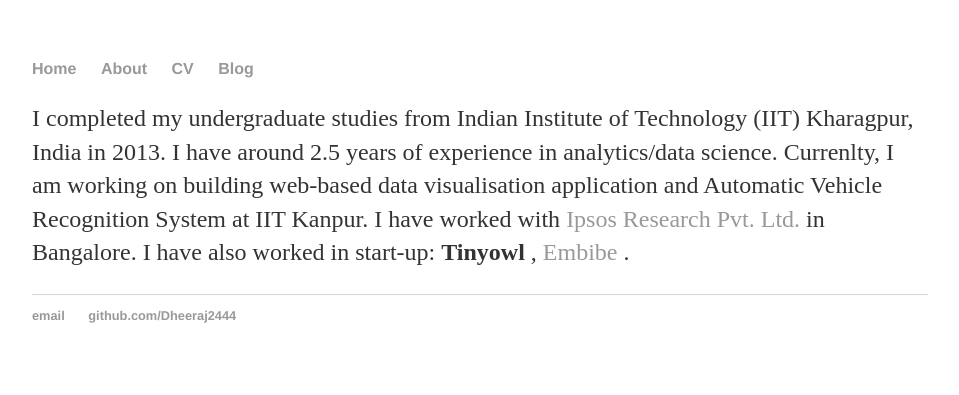
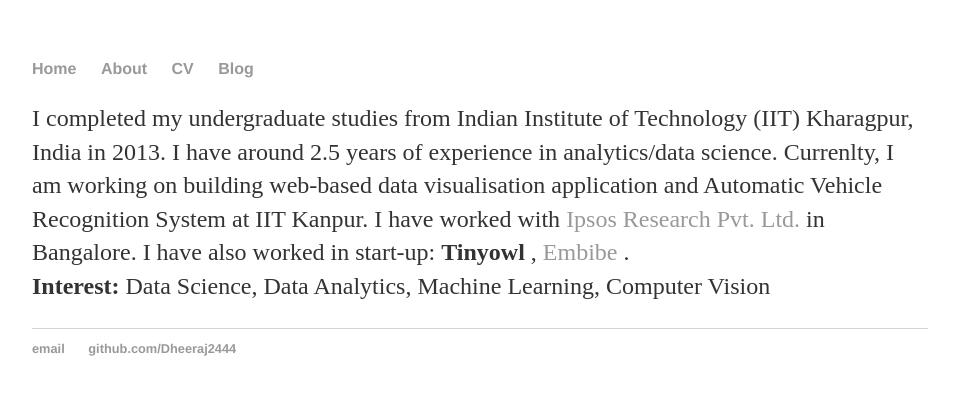
Before and after one commit to Dheeraj2444/Dheeraj2444.github.io, a Jekyll site: the page built from about/index.html, in a window 1280 px wide. Shown: the top 395 px of the page, without its empty margins (160-1119 px from the left). Built offline with Jekyll 4.4.1, drawn with Linux system fonts in a browser that asks for light colours.

Commit message:
Update index.html

```diff
--- a/about/index.html
+++ b/about/index.html
@@ -7,4 +7,6 @@ title: Dheeraj Singh
         data visualisation application and Automatic Vehicle Recognition System at IIT Kanpur.
         I have worked with <a href="http://ipsos.com/"> Ipsos Research Pvt. Ltd.</a> in Bangalore.
         I have also worked in start-up: <strong> Tinyowl </strong>, <a href="https://www.embibe.com/"> Embibe </a>.
+        <br>
+        <strong>Interest: </strong> Data Science, Data Analytics, Machine Learning, Computer Vision
     </p>
```
